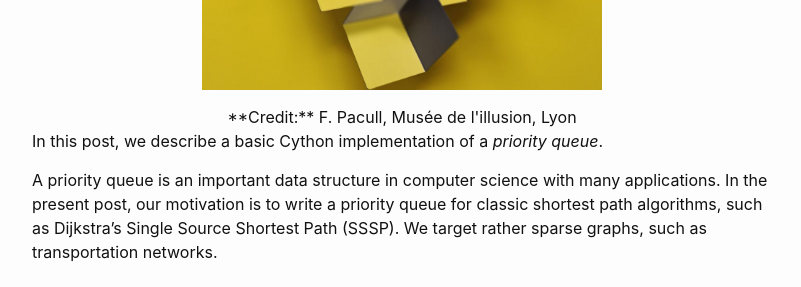
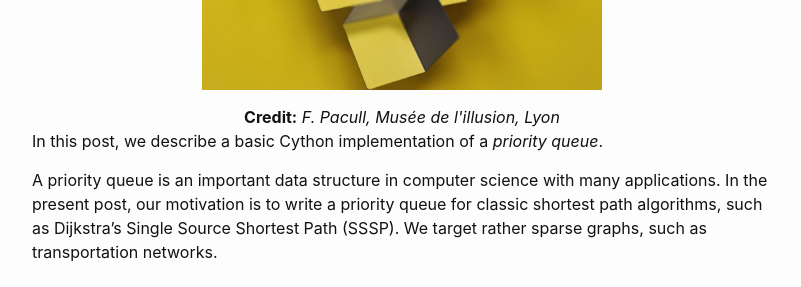
Before and after one commit to aetperf/aetperf.github.io, a Jekyll site: the page built from _posts/2022-11-23-A-Cython-implementation-of-a-min-priority-queue.md, in a window 1280 px wide and 900 px high, scrolled down 345 px. Shown: the part 153-440 px from the top of the window, without its empty margins (238-1039 px from the left). Built offline with Jekyll 4.4.1, drawn with Linux system fonts in a browser that asks for light colours; formulas are drawn with MathJax 3; comment, search, counter and statistics services are not loaded.

Commit message:
small update

```diff
--- a/_posts/2022-11-23-A-Cython-implementation-of-a-min-priority-queue.md
+++ b/_posts/2022-11-23-A-Cython-implementation-of-a-min-priority-queue.md
@@ -15,7 +15,7 @@ tags:
 <p align="center">
   <img width="400" src="/img/2022-11-23_01/abstract_data_structure.jpg" alt="abstract_data_structure">
 </p>
-<center>**Credit:** F. Pacull, Musée de l'illusion, Lyon</center>
+<center><b>Credit:</b> <i>F. Pacull, Musée de l'illusion, Lyon</i></center>
 
 In this post, we describe a basic Cython implementation of a *priority queue*.
 
```
